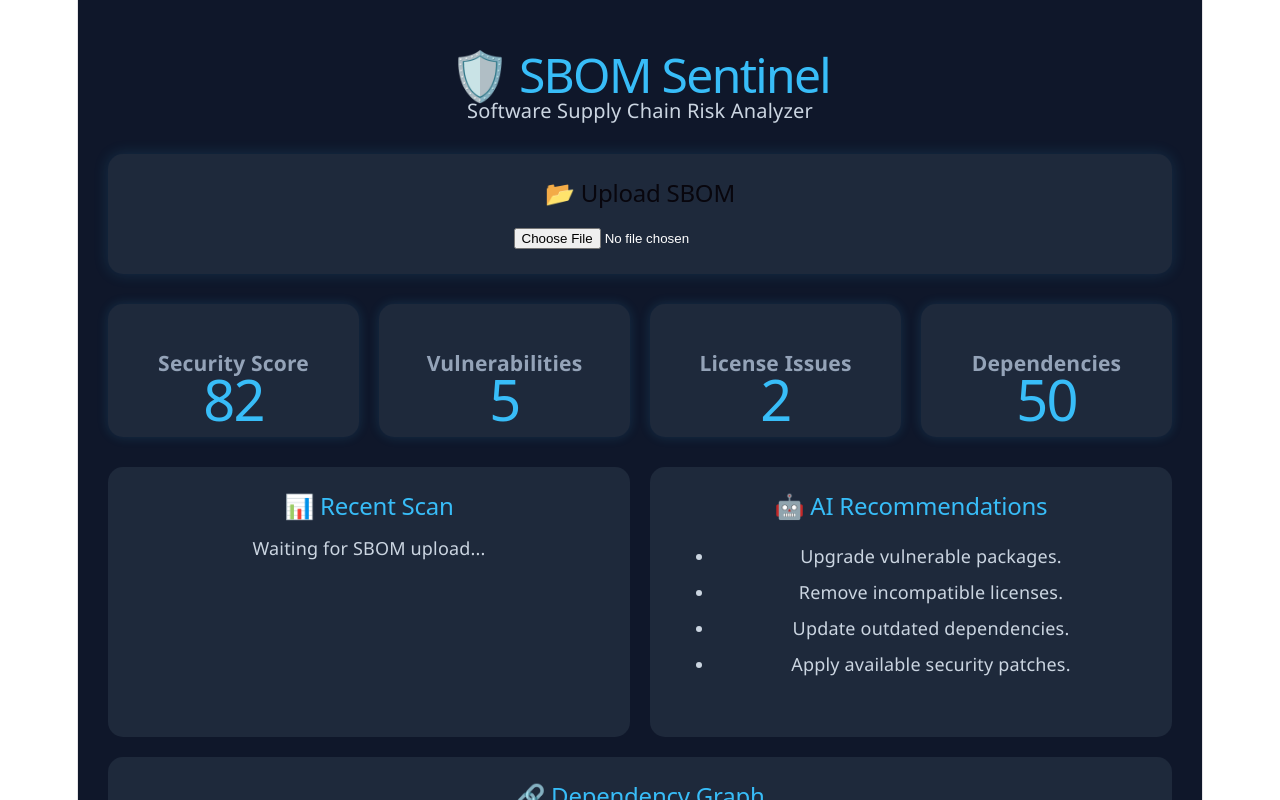
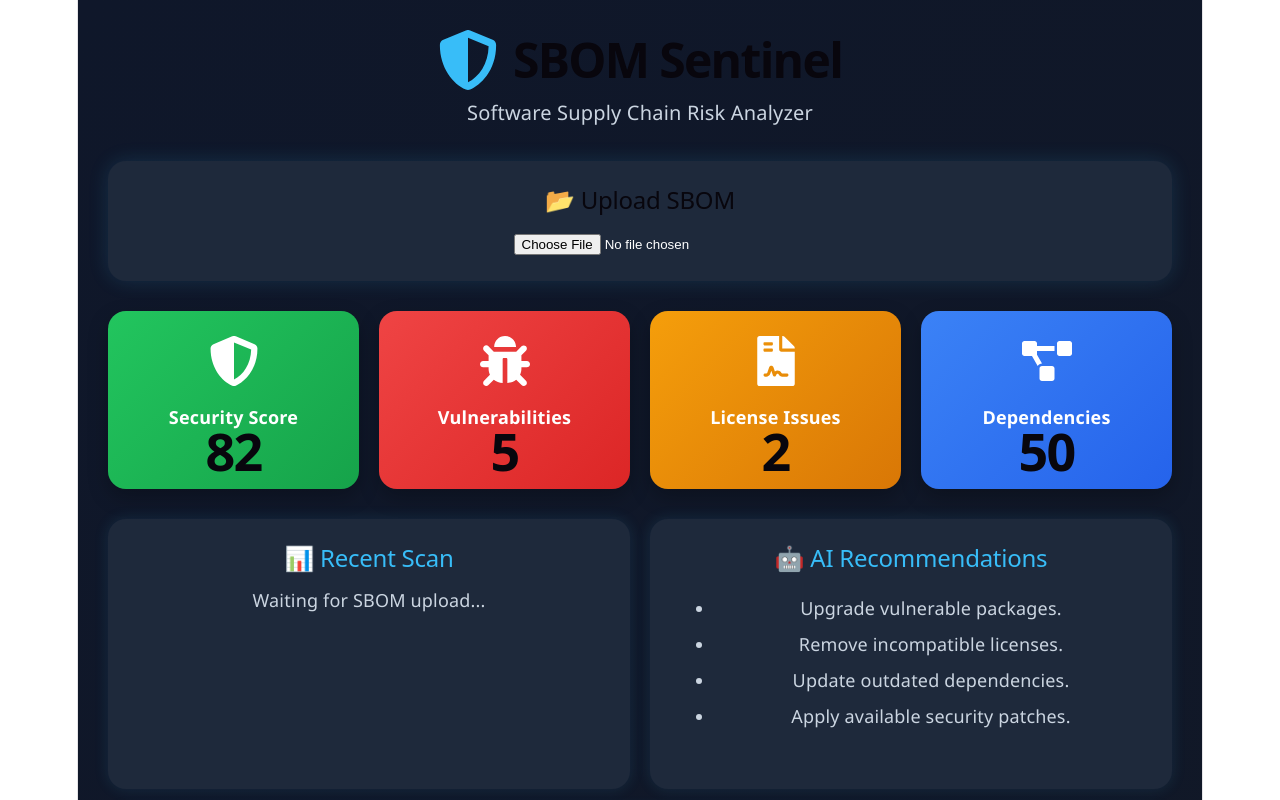
Before and after one commit to SatwikisCringe/sbom-sentinel, a React app in the folder frontend/: page / in a window 1280 px wide. Shown: the top 800 px of the page. Built offline with nearby package versions, Linux system fonts and the light colour scheme; no server answers; the HTML template or start-up script is replaced by a standard one.

Commit message:
Describe changes

```diff
--- a/frontend/src/App.jsx
+++ b/frontend/src/App.jsx
@@ -1,12 +1,18 @@
 import { useEffect, useState } from "react";
 import { getDashboardData } from "./api";
-import { FaShieldAlt, FaBug, FaFileContract, FaProjectDiagram } from "react-icons/fa";
+import {
+  FaShieldAlt,
+  FaBug,
+  FaFileContract,
+  FaProjectDiagram,
+} from "react-icons/fa";
 
 function App() {
   const [score, setScore] = useState(82);
   const [vulnerabilities, setVulnerabilities] = useState(5);
   const [licenseIssues, setLicenseIssues] = useState(2);
   const [dependencies, setDependencies] = useState(50);
+  const [hoveredCard, setHoveredCard] = useState(null);
 
   useEffect(() => {
     async function loadData() {
@@ -29,7 +35,11 @@ function App() {
     <div style={styles.container}>
       {/* Header */}
       <div style={styles.header}>
-        <h1 style={styles.title}>🛡️ SBOM Sentinel</h1>
+        <div style={styles.logoContainer}>
+          <FaShieldAlt size={60} />
+          <h1 style={styles.title}>SBOM Sentinel</h1>
+        </div>
+
         <p style={styles.subtitle}>
           Software Supply Chain Risk Analyzer
         </p>
@@ -38,55 +48,150 @@ function App() {
       {/* Upload Section */}
       <div style={styles.uploadCard}>
         <h2 style={styles.sectionTitle}>📂 Upload SBOM</h2>
-        <input type="file" style={styles.fileInput} />
+
+        <input
+          type="file"
+          accept=".json,.xml,.csv"
+          style={styles.fileInput}
+        />
       </div>
 
       {/* Metrics */}
       <div style={styles.metricsGrid}>
-        <div style={styles.card}>
-          <h3 style={styles.cardTitle}>Security Score</h3>
-          <h1 style={styles.cardValue}>{score}</h1>
+        <div
+          style={{
+            ...styles.metricCard,
+            ...styles.securityCard,
+            ...(hoveredCard === "security"
+              ? styles.cardHover
+              : {}),
+          }}
+          onMouseEnter={() =>
+            setHoveredCard("security")
+          }
+          onMouseLeave={() =>
+            setHoveredCard(null)
+          }
+        >
+          <FaShieldAlt size={50} />
+          <h3 style={styles.metricTitle}>
+            Security Score
+          </h3>
+          <h1 style={styles.metricValue}>{score}</h1>
         </div>
 
-        <div style={styles.card}>
-          <h3 style={styles.cardTitle}>Vulnerabilities</h3>
-          <h1 style={styles.cardValue}>{vulnerabilities}</h1>
+        <div
+          style={{
+            ...styles.metricCard,
+            ...styles.vulnerabilityCard,
+            ...(hoveredCard === "vulnerability"
+              ? styles.cardHover
+              : {}),
+          }}
+          onMouseEnter={() =>
+            setHoveredCard("vulnerability")
+          }
+          onMouseLeave={() =>
+            setHoveredCard(null)
+          }
+        >
+          <FaBug size={50} />
+          <h3 style={styles.metricTitle}>
+            Vulnerabilities
+          </h3>
+          <h1 style={styles.metricValue}>
+            {vulnerabilities}
+          </h1>
         </div>
 
-        <div style={styles.card}>
-          <h3 style={styles.cardTitle}>License Issues</h3>
-          <h1 style={styles.cardValue}>{licenseIssues}</h1>
+        <div
+          style={{
+            ...styles.metricCard,
+            ...styles.licenseCard,
+            ...(hoveredCard === "license"
+              ? styles.cardHover
+              : {}),
+          }}
+          onMouseEnter={() =>
+            setHoveredCard("license")
+          }
+          onMouseLeave={() =>
+            setHoveredCard(null)
+          }
+        >
+          <FaFileContract size={50} />
+          <h3 style={styles.metricTitle}>
+            License Issues
+          </h3>
+          <h1 style={styles.metricValue}>
+            {licenseIssues}
+          </h1>
         </div>
 
-        <div style={styles.card}>
-          <h3 style={styles.cardTitle}>Dependencies</h3>
-          <h1 style={styles.cardValue}>{dependencies}</h1>
+        <div
+          style={{
+            ...styles.metricCard,
+            ...styles.dependencyCard,
+            ...(hoveredCard === "dependency"
+              ? styles.cardHover
+              : {}),
+          }}
+          onMouseEnter={() =>
+            setHoveredCard("dependency")
+          }
+          onMouseLeave={() =>
+            setHoveredCard(null)
+          }
+        >
+          <FaProjectDiagram size={50} />
+          <h3 style={styles.metricTitle}>
+            Dependencies
+          </h3>
+          <h1 style={styles.metricValue}>
+            {dependencies}
+          </h1>
         </div>
       </div>
 
       {/* Recent Scan + Recommendations */}
       <div style={styles.contentGrid}>
         <div style={styles.panel}>
-          <h2 style={styles.panelTitle}>📊 Recent Scan</h2>
+          <h2 style={styles.panelTitle}>
+            📊 Recent Scan
+          </h2>
+
           <p style={styles.text}>
             Waiting for SBOM upload...
           </p>
         </div>
 
         <div style={styles.panel}>
-          <h2 style={styles.panelTitle}>🤖 AI Recommendations</h2>
+          <h2 style={styles.panelTitle}>
+            🤖 AI Recommendations
+          </h2>
+
           <ul style={styles.list}>
-            <li>Upgrade vulnerable packages.</li>
-            <li>Remove incompatible licenses.</li>
-            <li>Update outdated dependencies.</li>
-            <li>Apply available security patches.</li>
+            <li>
+              Upgrade vulnerable packages.
+            </li>
+            <li>
+              Remove incompatible licenses.
+            </li>
+            <li>
+              Update outdated dependencies.
+            </li>
+            <li>
+              Apply available security patches.
+            </li>
           </ul>
         </div>
       </div>
 
       {/* Dependency Graph */}
       <div style={styles.graphPanel}>
-        <h2 style={styles.panelTitle}>🔗 Dependency Graph</h2>
+        <h2 style={styles.panelTitle}>
+          🔗 Dependency Graph
+        </h2>
 
         <div style={styles.graphPlaceholder}>
           Graph Visualization Coming Soon
@@ -99,7 +204,8 @@ function App() {
 const styles = {
   container: {
     minHeight: "100vh",
-    background: "#0f172a",
+    background:
+      "linear-gradient(135deg, #0f172a, #111827)",
     color: "#ffffff",
     padding: "30px",
     fontFamily: "Segoe UI, sans-serif",
@@ -107,27 +213,37 @@ const styles = {
 
   header: {
     textAlign: "center",
-    marginBottom: "30px",
+    marginBottom: "35px",
+  },
+
+  logoContainer: {
+    display: "flex",
+    justifyContent: "center",
+    alignItems: "center",
+    gap: "15px",
+    color: "#38bdf8",
   },
 
   title: {
     fontSize: "48px",
-    marginBottom: "10px",
-    color: "#38bdf8",
+    fontWeight: "700",
+    margin: 0,
   },
 
   subtitle: {
     fontSize: "20px",
     color: "#cbd5e1",
+    marginTop: "10px",
   },
 
   uploadCard: {
     background: "#1e293b",
     padding: "25px",
-    borderRadius: "15px",
+    borderRadius: "18px",
     marginBottom: "30px",
     textAlign: "center",
-    boxShadow: "0 0 15px rgba(56,189,248,0.15)",
+    boxShadow:
+      "0 0 20px rgba(56,189,248,0.15)",
   },
 
   sectionTitle: {
@@ -135,33 +251,65 @@ const styles = {
   },
 
   fileInput: {
-    color: "white",
+    color: "#fff",
   },
 
   metricsGrid: {
     display: "grid",
-    gridTemplateColumns: "repeat(auto-fit, minmax(220px, 1fr))",
+    gridTemplateColumns:
+      "repeat(auto-fit, minmax(220px, 1fr))",
     gap: "20px",
     marginBottom: "30px",
   },
 
-  card: {
-    background: "#1e293b",
-    borderRadius: "15px",
+  metricCard: {
+    borderRadius: "18px",
     padding: "25px",
     textAlign: "center",
-    boxShadow: "0 0 12px rgba(56,189,248,0.15)",
+    color: "#fff",
+    cursor: "pointer",
+    transition: "all 0.3s ease",
+    boxShadow:
+      "0 8px 20px rgba(0,0,0,0.25)",
   },
 
-  cardTitle: {
-    color: "#94a3b8",
-    marginBottom: "10px",
+  cardHover: {
+    transform: "translateY(-8px) scale(1.03)",
+    boxShadow:
+      "0 15px 30px rgba(0,0,0,0.4)",
   },
 
-  cardValue: {
-    color: "#38bdf8",
-    fontSize: "56px",
+  securityCard: {
+    background:
+      "linear-gradient(135deg, #22c55e, #16a34a)",
+  },
+
+  vulnerabilityCard: {
+    background:
+      "linear-gradient(135deg, #ef4444, #dc2626)",
+  },
+
+  licenseCard: {
+    background:
+      "linear-gradient(135deg, #f59e0b, #d97706)",
+  },
+
+  dependencyCard: {
+    background:
+      "linear-gradient(135deg, #3b82f6, #2563eb)",
+  },
+
+  metricTitle: {
+    marginTop: "12px",
+    marginBottom: "8px",
+    fontSize: "18px",
+    fontWeight: "600",
+  },
+
+  metricValue: {
+    fontSize: "52px",
     margin: 0,
+    fontWeight: "bold",
   },
 
   contentGrid: {
@@ -174,8 +322,10 @@ const styles = {
   panel: {
     background: "#1e293b",
     padding: "25px",
-    borderRadius: "15px",
+    borderRadius: "18px",
     minHeight: "220px",
+    boxShadow:
+      "0 0 15px rgba(56,189,248,0.12)",
   },
 
   panelTitle: {
@@ -195,13 +345,15 @@ const styles = {
   graphPanel: {
     background: "#1e293b",
     padding: "25px",
-    borderRadius: "15px",
+    borderRadius: "18px",
+    boxShadow:
+      "0 0 15px rgba(56,189,248,0.12)",
   },
 
   graphPlaceholder: {
     height: "250px",
     border: "2px dashed #38bdf8",
-    borderRadius: "10px",
+    borderRadius: "12px",
     display: "flex",
     alignItems: "center",
     justifyContent: "center",
```
